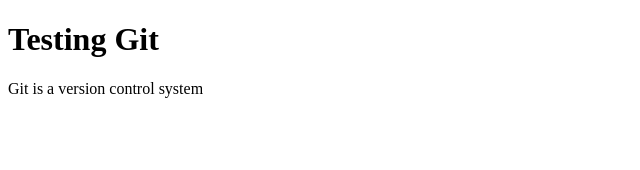
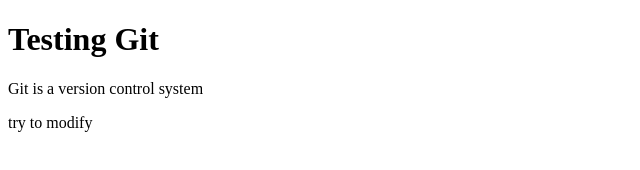
Before and after one commit to ShahRukhX1/test, a plain HTML site: page index.html in a window 1280 px wide. Shown: the whole page, without its empty margins (0-640 px from the left). Drawn offline with Linux system fonts and the light colour scheme.

Commit message:
modify code

```diff
--- a/index.html
+++ b/index.html
@@ -4,6 +4,7 @@
 
 <h1>Testing Git</h1>
 <p>Git is a version control system</p>
+<p>try to modify</p>
 
 </body>
 </html>
```
